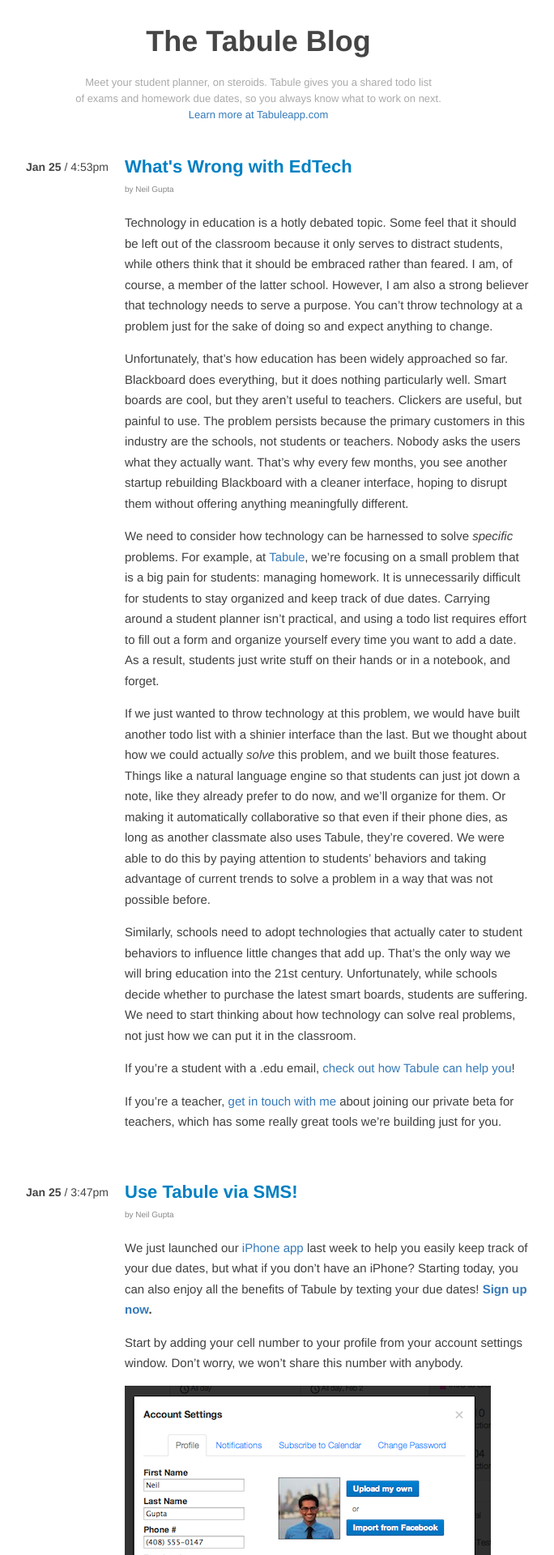
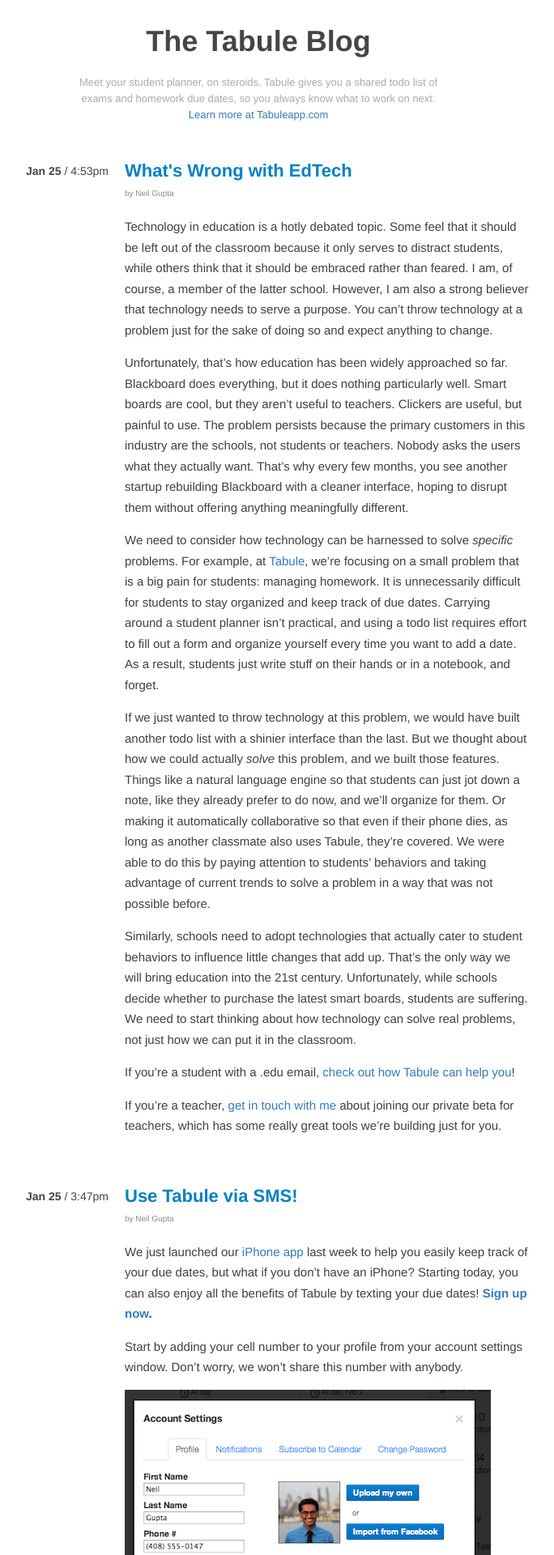
Before and after one commit to Tabule/TabuleBlog, a Jekyll site: the page built from index.html, in a window 1280 px wide. Shown: the top 1920 px of the page at 81% size, without its empty margins (321-1005 px from the left). Built offline with Jekyll 4.4.1, drawn with Linux system fonts in a browser that asks for light colours; comment, search, counter and statistics services are not loaded.

Commit message:
improved styling of header on iphone

```diff
--- a/_layouts/default.html
+++ b/_layouts/default.html
@@ -31,9 +31,9 @@
 		<a href="/" title="Tabule Blog">The Tabule Blog</a>
 	</div>
 
-  <p class="site_description">Meet your student planner, on steroids. Tabule gives you a shared todo list<br/>
+  <p class="site_description">Meet your student planner, on steroids. Tabule gives you a shared todo list
     of exams and homework due dates,
-so you always know what to work on next.<br/>
+so you always know what to work on next.
     <a href="http://tabuleapp.com">Learn more at Tabuleapp.com</a></p>
 
 <div class="clear">&nbsp;</div>
--- a/css/screen.css
+++ b/css/screen.css
@@ -83,6 +83,8 @@
   font-size: 13px;
   color: #aaa;
   line-height: 20px;
+  width: 450px;
+  margin: 0 auto 20px auto;
 }
 
 .site .footer {
```
